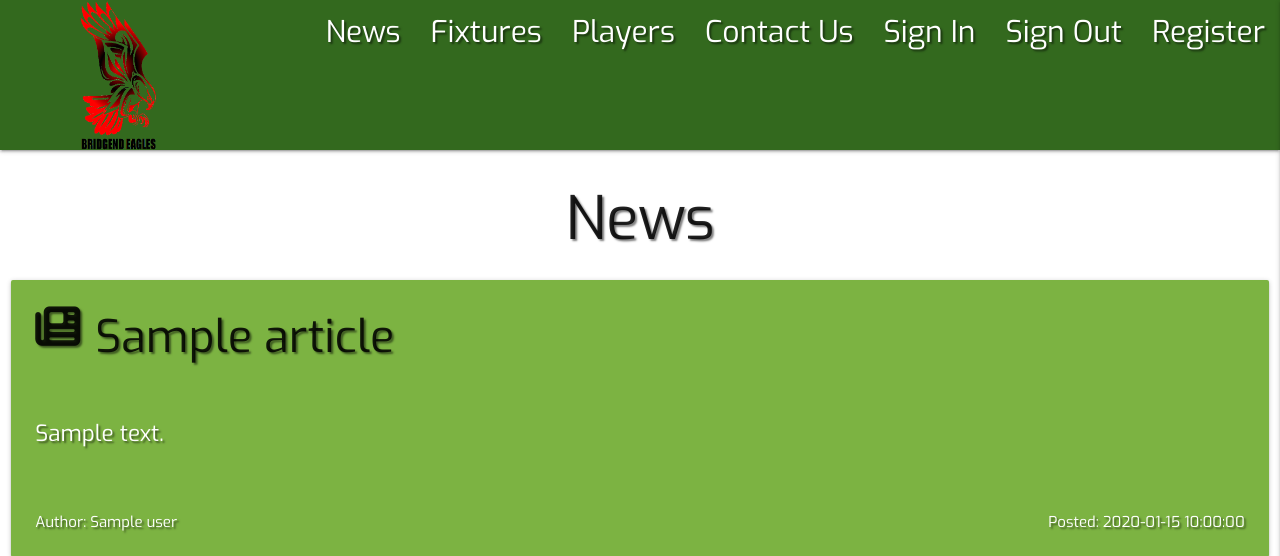
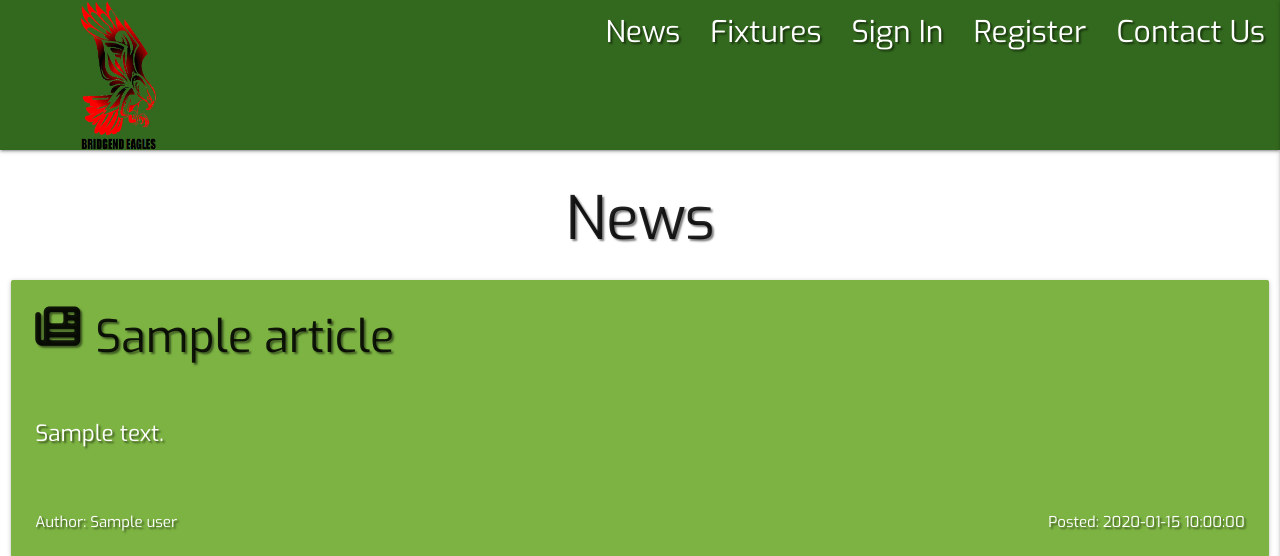
Before and after one commit to jenkidev/Milestone-Project-3, a Flask app: page / in a window 1280 px wide. Shown: the top 556 px of the page. Run offline with Flask 3, Linux system fonts and the light colour scheme; a database or web service that is not in the repository returns one stand-in record (values such as "Sample title"); some libraries are stand-ins or nearby versions.

Commit message:
added log in permission controls to nav bar

```diff
--- a/templates/base.html
+++ b/templates/base.html
@@ -22,11 +22,14 @@
               <ul class="right hide-on-med-and-down">
                     <li><a class="nav-link" href="{{ url_for('display_articles') }}">News</a></li>
                     <li><a class="nav-link" href="#">Fixtures</a></li>
-                    <li><a class="nav-link" href="#">Players</a></li>
+                    {% if session.user %}
+                        <li><a class="nav-link" href="#">Players</a></li>
+                        <li><a class="nav-link" href="#">Sign Out</a></li>
+                    {% else %}
+                        <li><a class="nav-link" href="{{ url_for('signin') }}">Sign In</a></li>
+                        <li><a class="nav-link" href="{{ url_for('register_user') }}">Register</a></li>
+                    {% endif %}
                     <li><a class="nav-link" href="#">Contact Us</a></li>
-                    <li><a class="nav-link" href="{{ url_for('signin') }}">Sign In</a></li>
-                    <li><a class="nav-link" href="#">Sign Out</a></li>
-                    <li><a class="nav-link" href="{{ url_for('register_user') }}">Register</a></li>
               </ul>
             </div>
           </nav>
```
